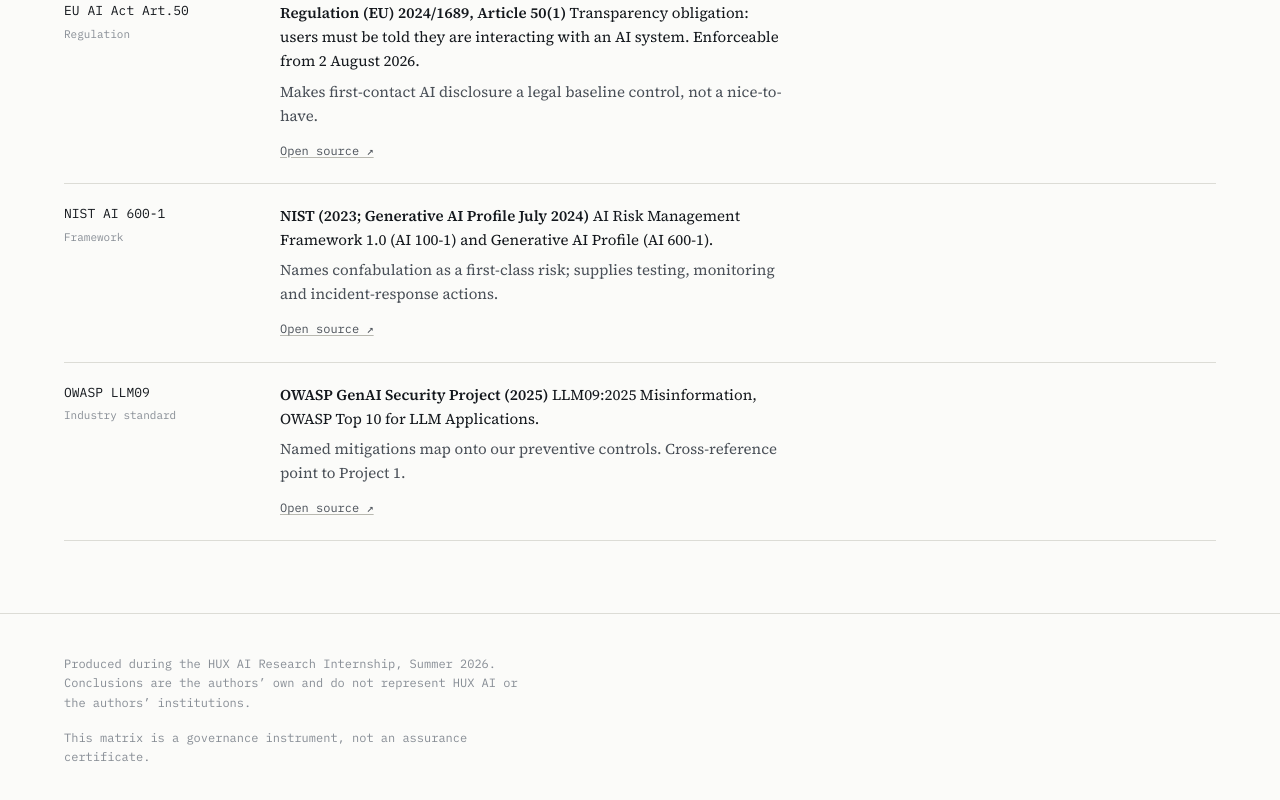
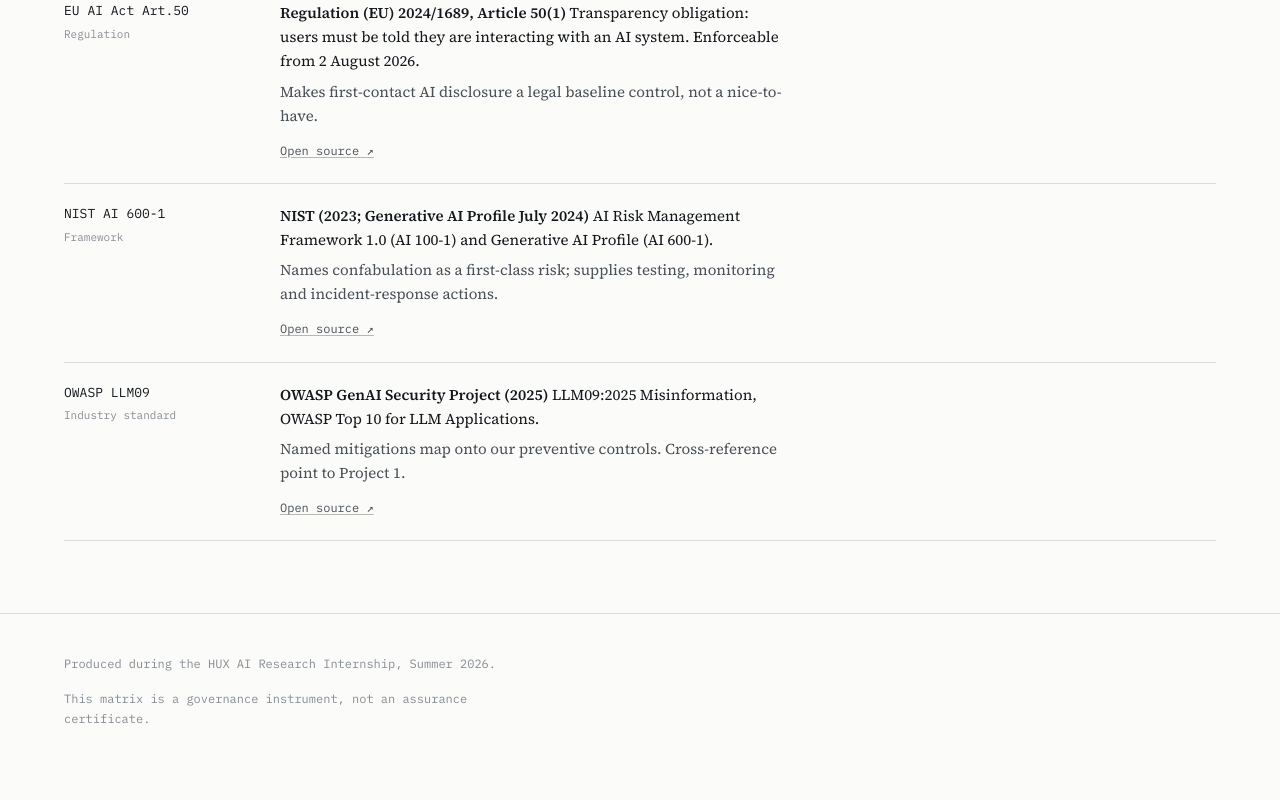
Before and after one commit to HUX-AI/hux-summer-2026-p2-agentic-risk-matrix, a Next.js app: page / in a window 1280 px wide. Shown: the part 8535-9335 px from the top of the page. Built offline with nearby package versions, Linux system fonts and the light colour scheme.

Commit message:
footer: edit

```diff
--- a/app/page.js
+++ b/app/page.js
@@ -123,8 +123,7 @@ export default function Page() {
       <footer>
         <div className="wrap">
           <p>
-            Produced during the HUX AI Research Internship, Summer 2026. Conclusions are the
-            authors&rsquo; own and do not represent HUX AI or the authors&rsquo; institutions.
+            Produced during the HUX AI Research Internship, Summer 2026.
           </p>
           <p>This matrix is a governance instrument, not an assurance certificate.</p>
         </div>
```
